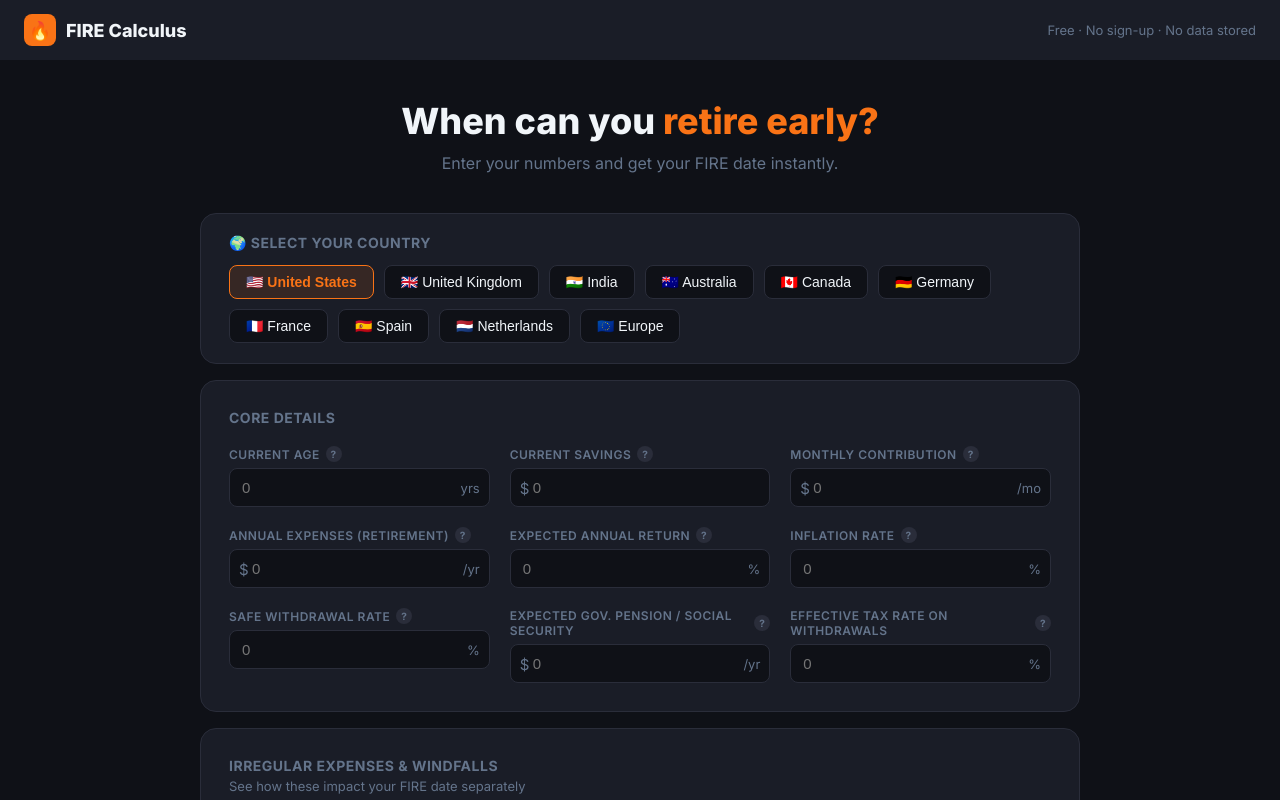
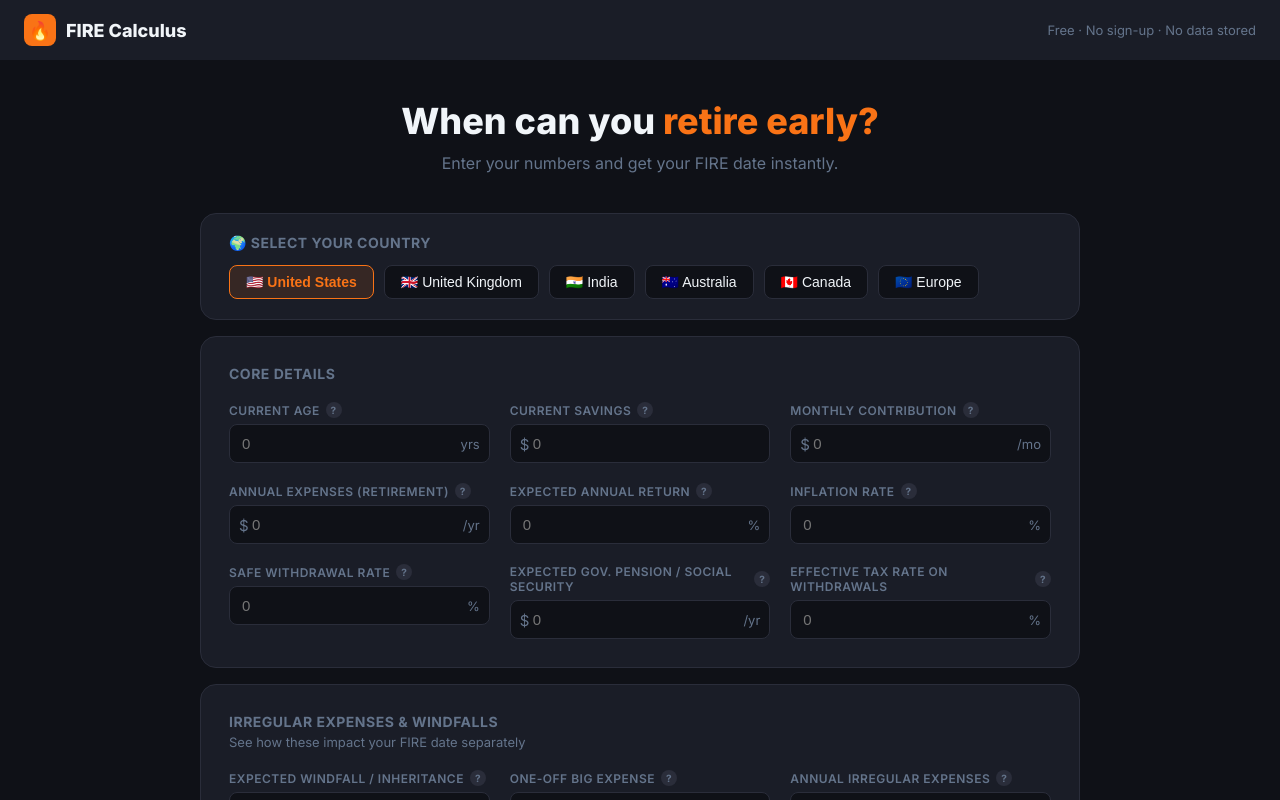
Before and after one commit to PoojaSingh06-design/fire-calculus, a React (Vite) app: page / in a window 1280 px wide. Shown: the top 800 px of the page. Built offline with nearby package versions, Linux system fonts and the light colour scheme.

Commit message:
Remove financial tips for several countries
Removed country-specific financial information for Germany, France, Spain, and the Netherlands.

```diff
--- a/src/App.jsx
+++ b/src/App.jsx
@@ -77,56 +77,6 @@ const COUNTRIES = {
       "RRSP limit is 18% of prior year income, up to $31,560 for 2024",
       "CPP & OAS provide a base income in retirement — factor this into your plan",
       "FHSA: first home buyers can contribute $8,000/yr tax-free toward a home purchase",
-    ],
-  },
-  DE: {
-    flag: "🇩🇪", name: "Germany", currency: "€", code: "EUR",
-    defaults: { annualExpenses: 30000, returnRate: 6, inflationRate: 3, withdrawalRate: 3.5, monthlyContrib: 1000, savings: 20000 },
-    tips: [
-      "German statutory pension (GRV) provides a base — check your Rentenauskunft",
-      "ETF investing via a depot is the most popular FIRE vehicle in Germany",
-      "Freistellungsauftrag: first €1,000 in capital gains is tax-free per person",
-      "Riester-Rente & Rürup-Rente offer state subsidies for retirement savings",
-    ],
-  },
-  FR: {
-    flag: "🇫🇷", name: "France", currency: "€", code: "EUR",
-    defaults: { annualExpenses: 28000, returnRate: 6, inflationRate: 2.5, withdrawalRate: 3.5, monthlyContrib: 1000, savings: 20000 },
-    tips: [
-      "PEA (Plan d'Épargne en Actions) — tax-free gains after 5 years, capped at €150,000",
-      "Assurance-vie is the most popular long-term savings vehicle in France",
-      "French state pension (retraite) is generous — factor it into your FIRE number",
-      "SCPI (real estate investment trusts) are popular for passive income in France",
-    ],
-  },
-  ES: {
-    flag: "🇪🇸", name: "Spain", currency: "€", code: "EUR",
-    defaults: { annualExpenses: 22000, returnRate: 6, inflationRate: 3, withdrawalRate: 3.5, monthlyContrib: 800, savings: 15000 },
-    tips: [
-      "Spain has a generous public pension (jubilación) — check your projected amount at seg-social.es",
-      "Index funds via a broker like MyInvestor or Indexa Capital are popular for FIRE in Spain",
-      "Non-lucrative visa makes Spain a popular FIRE destination for non-EU nationals",
-      "Beckham Law can reduce taxes for new residents — worth exploring if relocating",
-    ],
-  },
-  NL: {
-    flag: "🇳🇱", name: "Netherlands", currency: "€", code: "EUR",
-    defaults: { annualExpenses: 32000, returnRate: 6, inflationRate: 3, withdrawalRate: 3.5, monthlyContrib: 1200, savings: 25000 },
-    tips: [
-      "Box 3 wealth tax applies to savings & investments above €57,000 — factor this in",
-      "AOW (state pension) starts at 67 and provides a meaningful base income",
-      "Bruto/netto salary gap is large in NL — optimise pension contributions via employer",
-      "VWCE or LifeStrategy ETFs via DEGIRO or Saxo are the most popular FIRE vehicles",
-    ],
-  },
-  DE: {
-    flag: "🇩🇪", name: "Germany", currency: "€", code: "EUR",
-    defaults: { annualExpenses: 30000, returnRate: 6, inflationRate: 3, withdrawalRate: 3.5, monthlyContrib: 1000, savings: 20000 },
-    tips: [
-      "German statutory pension (GRV) provides a base — check your Rentenauskunft",
-      "ETF investing via a depot is the most popular FIRE vehicle in Germany",
-      "Freistellungsauftrag: first €1,000 in capital gains is tax-free per person",
-      "Riester-Rente & Rürup-Rente offer state subsidies for retirement savings",
     ],
   },
   EU: {
```
